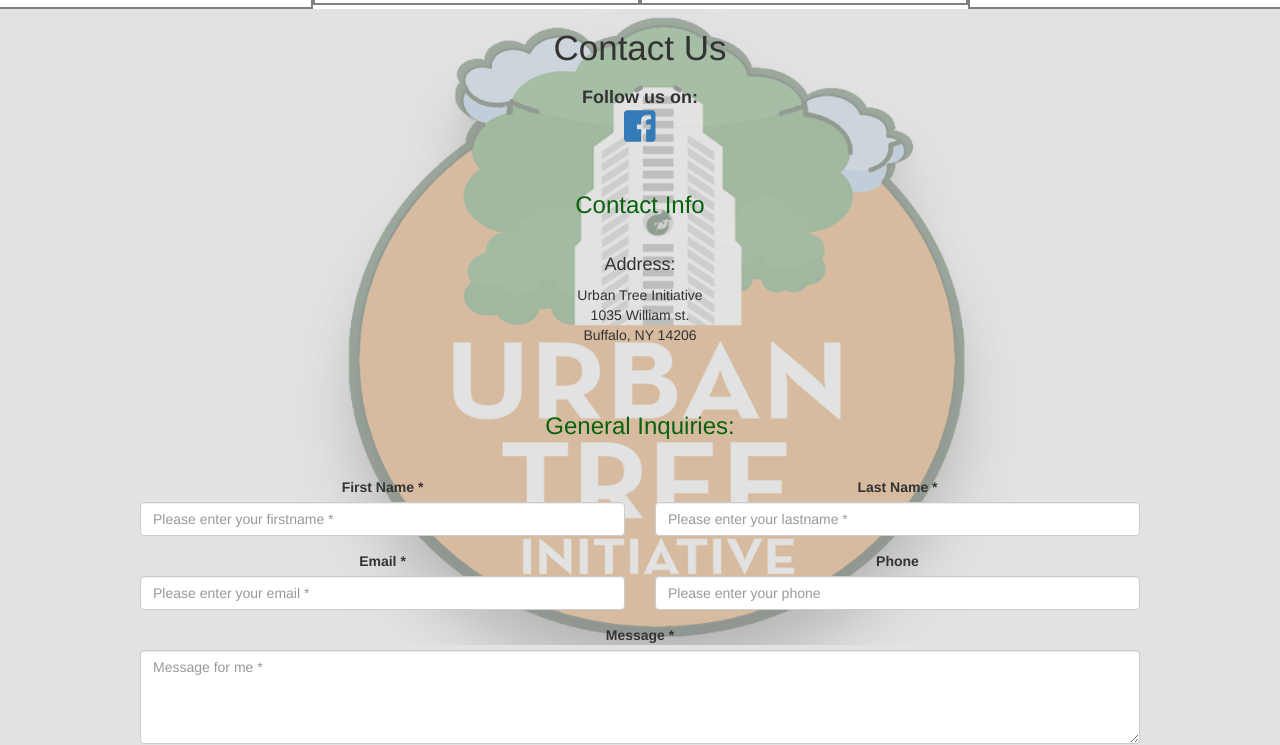
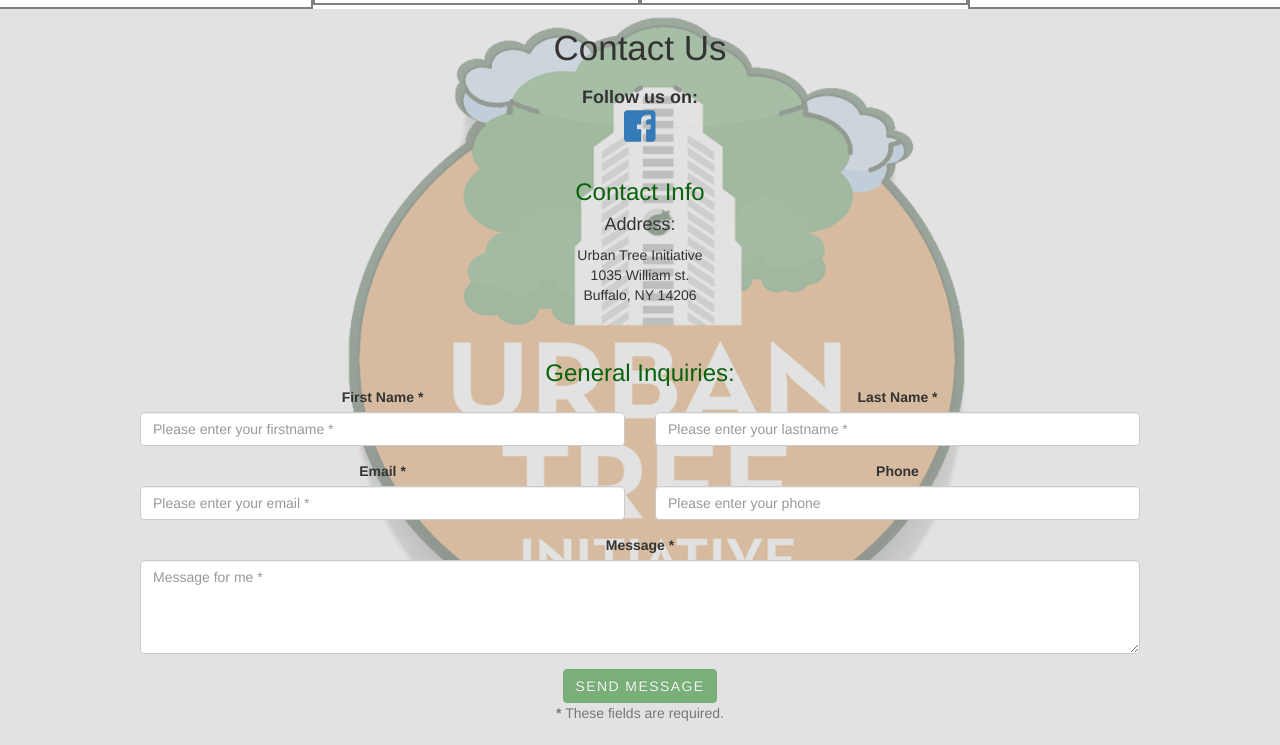
Before and after one commit to jsleb1/urbanTreeInitiative, a plain HTML site: page index.html in a window 1280 px wide. Shown: the part 3158-3903 px from the top of the page. Drawn offline with nearby package versions, Linux system fonts and the light colour scheme.

Commit message:
update banner

```diff
--- a/style.css
+++ b/style.css
@@ -355,7 +355,7 @@
 }
 
 .section2 {
-	background-image: url(urban_logo.png);
+	background-image: url(urban_logo-1.png);
 	background-position: top;
 	background-size: 68%;
 	background-repeat: no-repeat;
@@ -363,7 +363,7 @@
 }
 
 .contactHead {
-	margin: 3% auto;
+	margin: 2% auto 0;
 }
 
 .contact {
```
Also changed, not shown: skyline-1.png.
